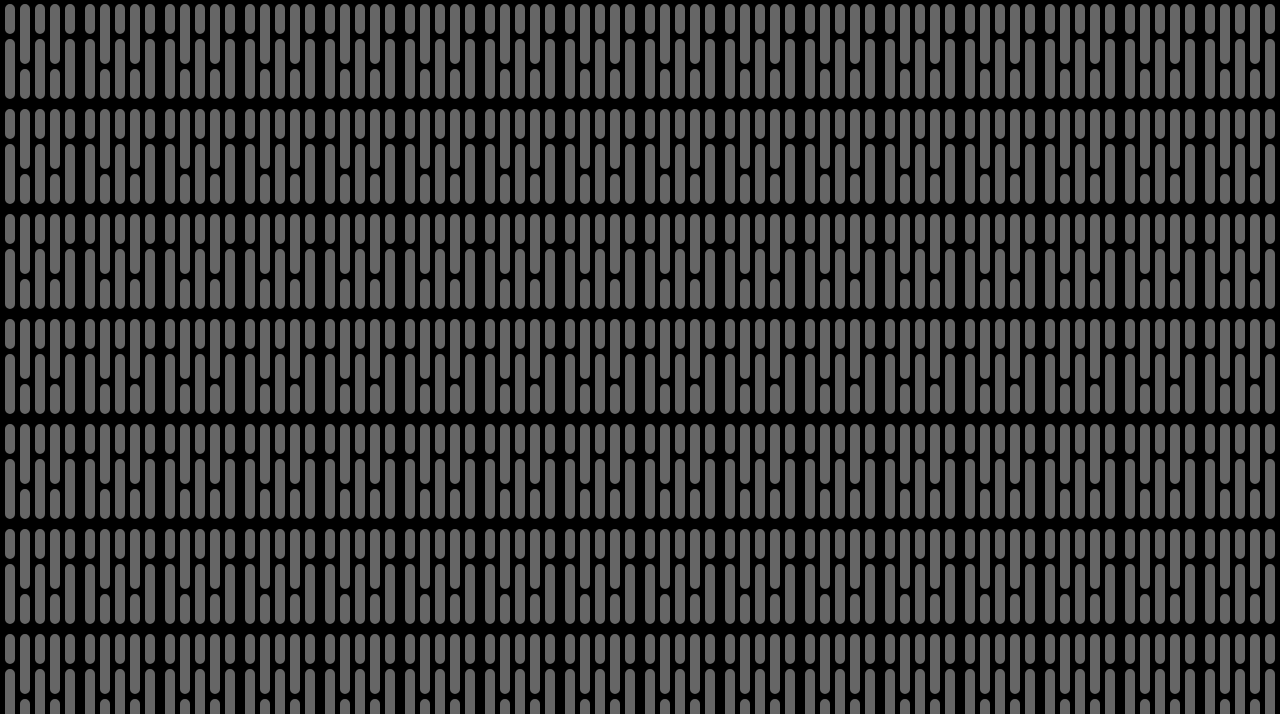
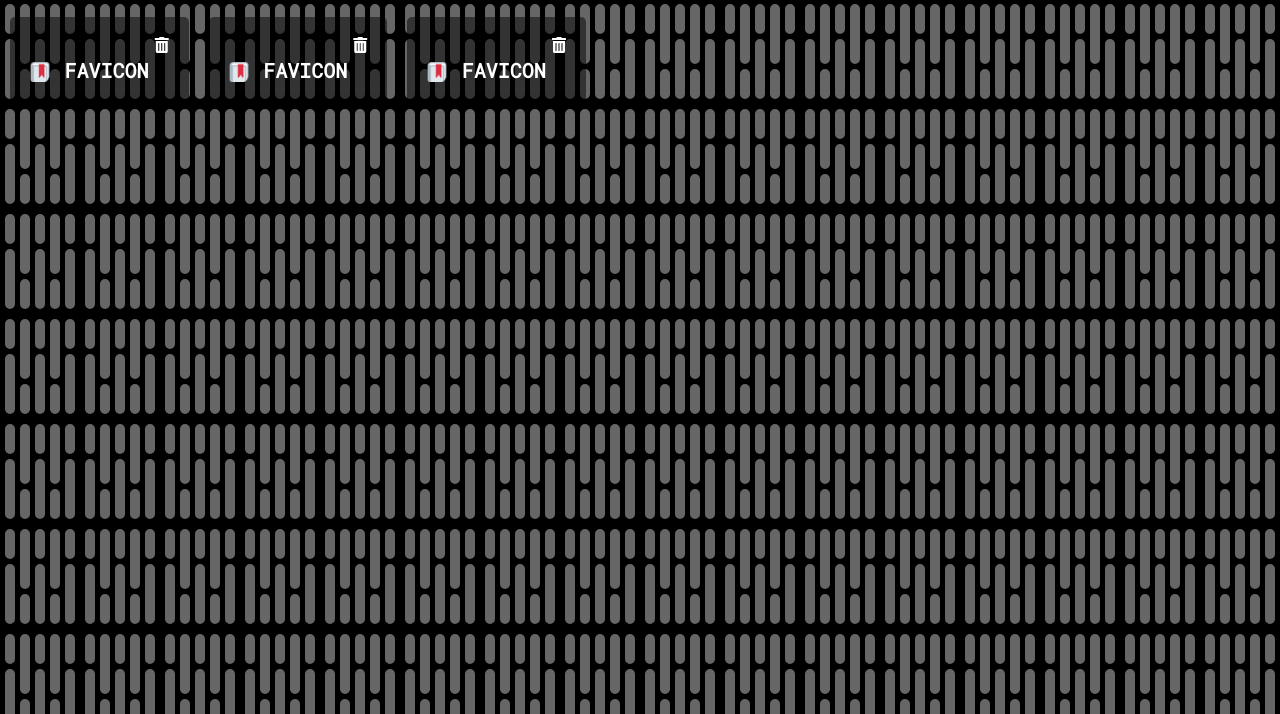
Before and after one commit to imaaduddin/Book-Keeper, a plain HTML site: page index.htm in a window 1280 px wide. Shown: the part 106-820 px from the top of the page. Drawn offline with Linux system fonts and the light colour scheme.

Commit message:
bookmark UI

```diff
--- a/index.htm
+++ b/index.htm
@@ -7,13 +7,39 @@
   <title>Book Keeper</title>
   <link rel="stylesheet" href="style.css">
   <link rel="shortcut icon" href="bookmark.png" type="image/x-icon">
+  <!-- Font Awesome -->
+  <link rel="stylesheet" href="https://use.fontawesome.com/releases/v5.15.4/css/all.css" integrity="sha384-DyZ88mC6Up2uqS4h/KRgHuoeGwBcD4Ng9SiP4dIRy0EXTlnuz47vAwmeGwVChigm" crossorigin="anonymous">
 </head>
 <body>
   <!-- Open Modal -->
   <h1 id="show-modal">Add Bookmark</h1>
 
   <!-- Bookmarks -->
-  <div class="container" id="bookmarks-container"></div>
+  <div class="container" id="bookmarks-container">
+    <div class="item">
+      <i class="fas fa-trash-alt" id="delete-bookmark" title="Delete Bookmark"></i>
+      <div class="name">
+        <img src="bookmark.png" alt="">
+        <a href="https://favicon.io/" target="_blank">Favicon</a>
+      </div>
+    </div>
+
+    <div class="item">
+      <i class="fas fa-trash-alt" id="delete-bookmark" title="Delete Bookmark"></i>
+      <div class="name">
+        <img src="bookmark.png" alt="">
+        <a href="https://favicon.io/" target="_blank">Favicon</a>
+      </div>
+    </div>
+
+    <div class="item">
+      <i class="fas fa-trash-alt" id="delete-bookmark" title="Delete Bookmark"></i>
+      <div class="name">
+        <img src="bookmark.png" alt="">
+        <a href="https://favicon.io/" target="_blank">Favicon</a>
+      </div>
+    </div>
+  </div>
 
   <!-- Script -->
   <script src="script.js"></script>
--- a/style.css
+++ b/style.css
@@ -33,3 +33,62 @@ h1 {
 h1:hover {
   background-color: rgba(0, 0, 0, 0.8);
 }
+
+/* Bookmarks */
+.container {
+  display: flex;
+  flex-direction: row;
+  flex-wrap: wrap;
+}
+
+.item {
+  background: rgba(0, 0, 0, 0.5);
+  color: white;
+  border-radius: var(--border-radius);
+  padding: 20px;
+  margin: 10px;
+}
+
+.item:hover {
+  background: rgba(0, 0, 0, 0.6);
+}
+
+a {
+  font-size: 20px;
+  font-weight: bold;
+  text-transform: uppercase;
+}
+
+a:link, a:visited {
+  color: white;
+  text-decoration: none;
+}
+
+a:hover, a:active {
+  text-decoration: underline;
+}
+
+.fa-trash-alt {
+  float: right;
+  cursor: pointer;
+  z-index: 2;
+}
+
+.name {
+  margin-top: 20px;
+  margin-right: 20px;
+}
+
+.name img {
+  height: 20px;
+  width: 20px;
+  vertical-align: sub;
+  margin-right: 5px;
+}
+
+/* Media Query: Large SmartPhone (Vertical */
+@media screen and (max-width: 600px) {
+  .container {
+    flex-direction: column;
+  }
+}
```
